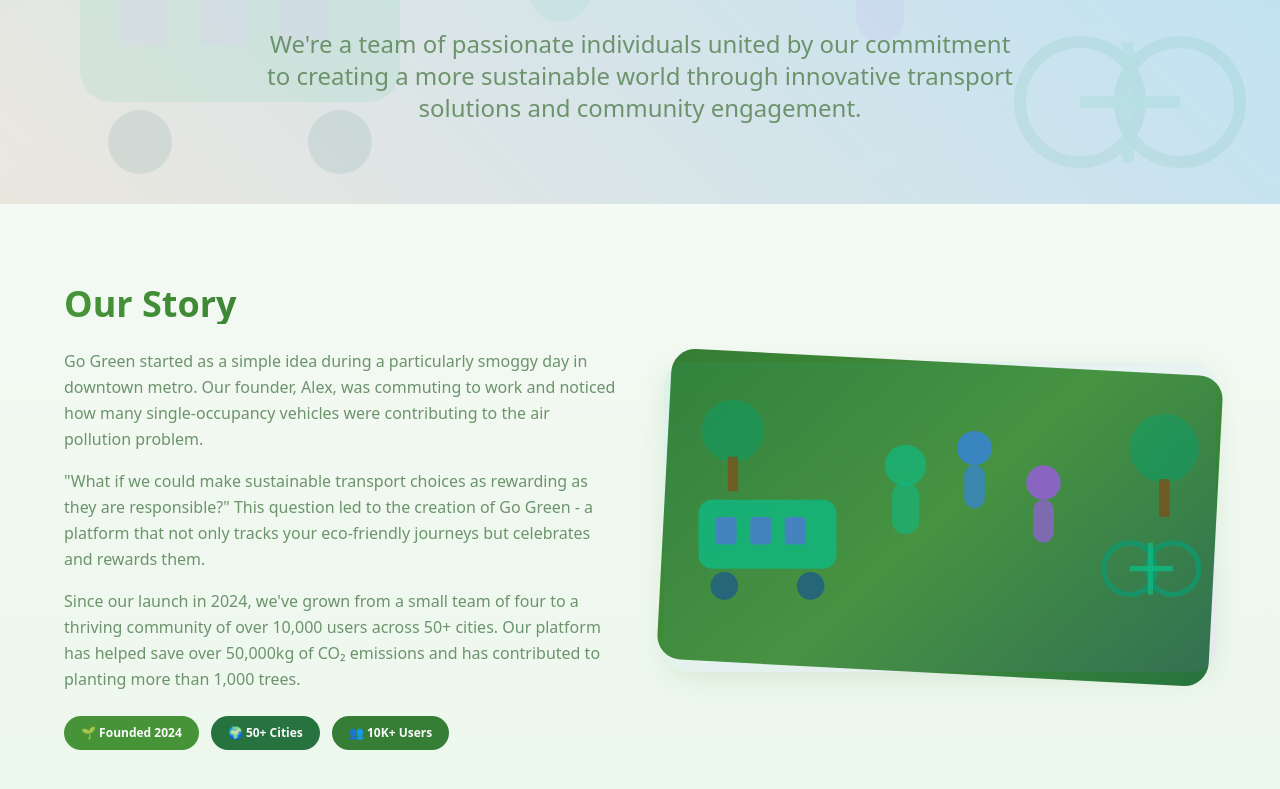
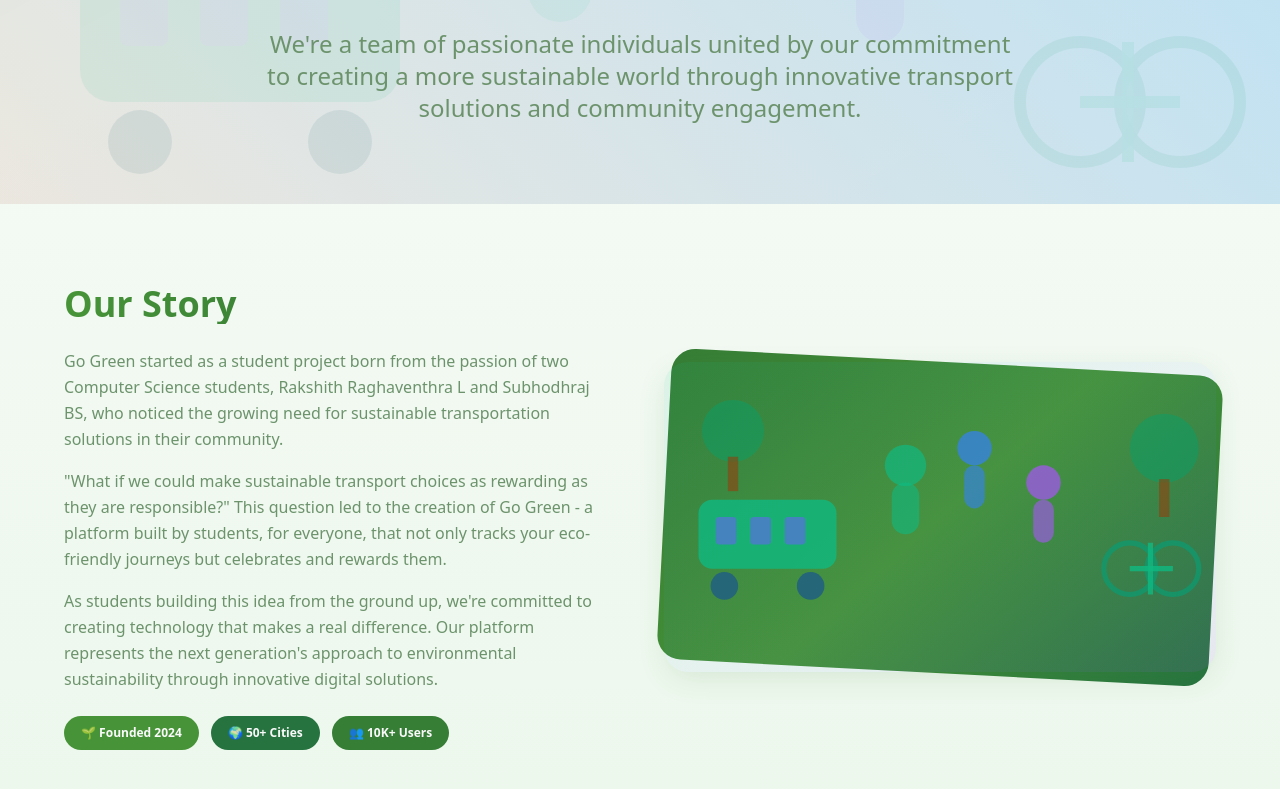
Before and after one commit to rakshithraghaventhra77/GoGreenTransit, a React (Vite) app: page /about in a window 1280 px wide. Shown: the part 305-1094 px from the top of the page. Built offline with nearby package versions, Linux system fonts and the light colour scheme.

Commit message:
Update Our Story section to reflect student founders
cgen-d95ec2e0c9f5432bbbe03c9360805033

```diff
--- a/src/pages/About.tsx
+++ b/src/pages/About.tsx
@@ -78,19 +78,19 @@ const About = () => {
                 <h2 className="text-4xl font-bold text-gradient-eco">Our Story</h2>
                 <div className="space-y-4 text-muted-foreground leading-relaxed">
                   <p>
-                    Go Green started as a simple idea during a particularly smoggy day in downtown metro.
-                    Our founder, Alex, was commuting to work and noticed how many single-occupancy vehicles
-                    were contributing to the air pollution problem.
+                    Go Green started as a student project born from the passion of two Computer Science students,
+                    Rakshith Raghaventhra L and Subhodhraj BS, who noticed the growing need for sustainable
+                    transportation solutions in their community.
                   </p>
                   <p>
                     "What if we could make sustainable transport choices as rewarding as they are responsible?"
-                    This question led to the creation of Go Green - a platform that not only tracks your
-                    eco-friendly journeys but celebrates and rewards them.
+                    This question led to the creation of Go Green - a platform built by students, for everyone,
+                    that not only tracks your eco-friendly journeys but celebrates and rewards them.
                   </p>
                   <p>
-                    Since our launch in 2024, we've grown from a small team of four to a thriving community
-                    of over 10,000 users across 50+ cities. Our platform has helped save over 50,000kg of
-                    CO₂ emissions and has contributed to planting more than 1,000 trees.
+                    As students building this idea from the ground up, we're committed to creating technology
+                    that makes a real difference. Our platform represents the next generation's approach to
+                    environmental sustainability through innovative digital solutions.
                   </p>
                 </div>
                 <div className="flex flex-wrap gap-3">
```
